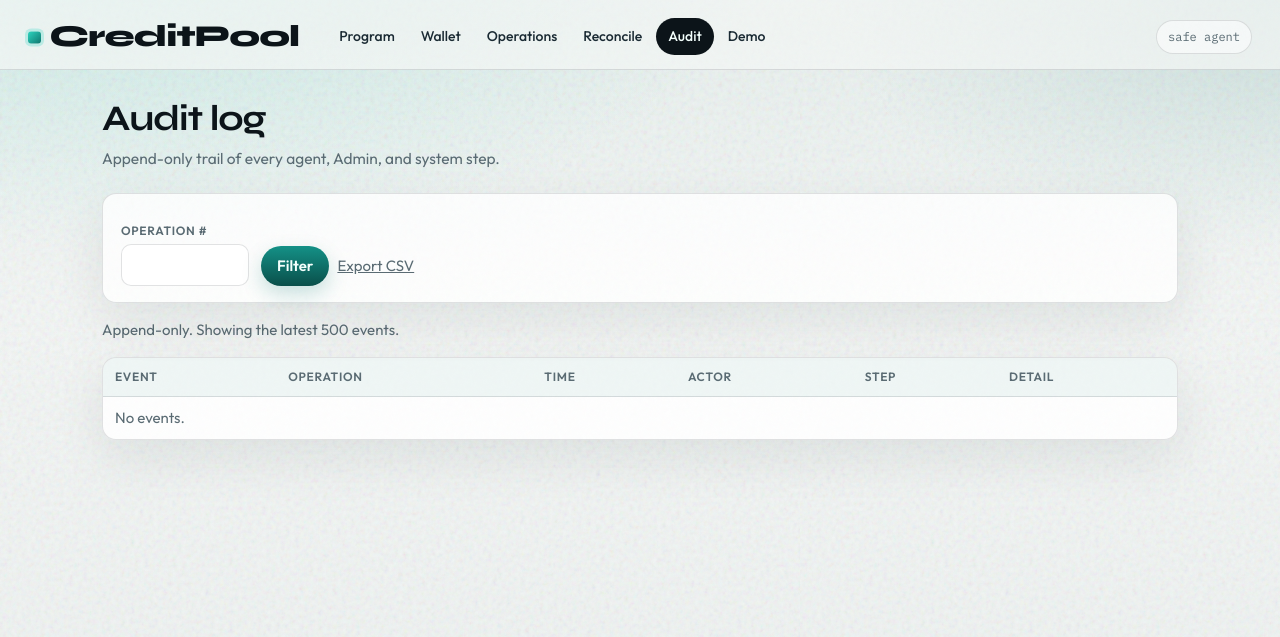
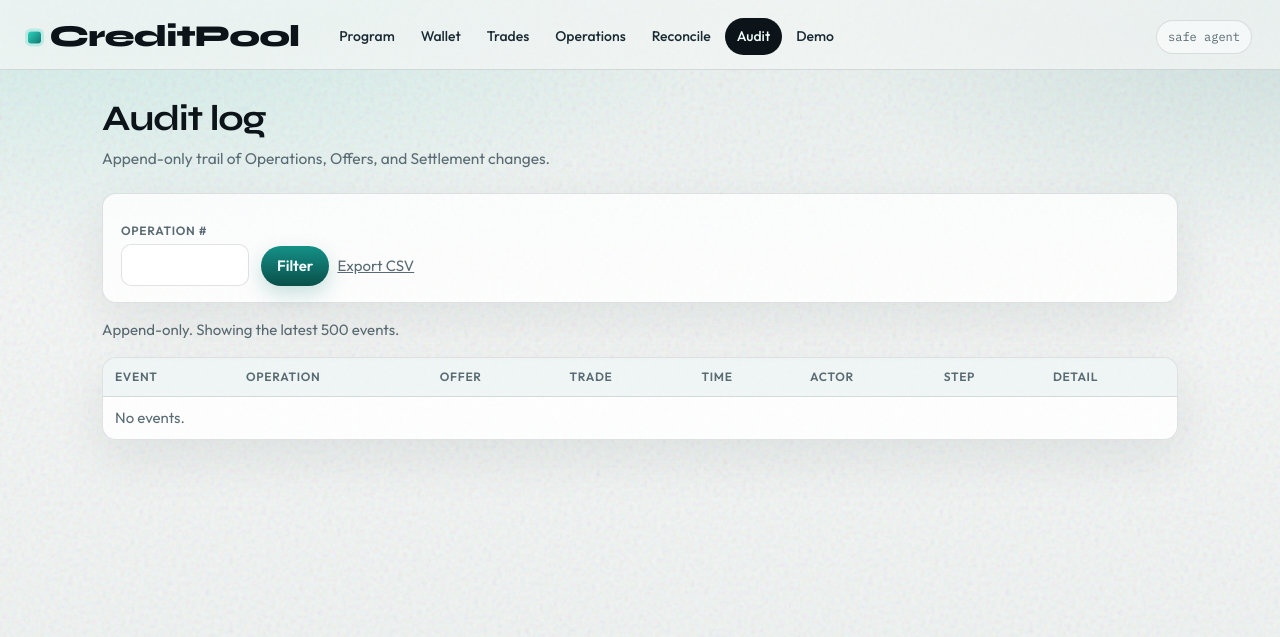
Before and after one commit to zglyn/Money-Talks-2, a FastAPI app: page /audit in a window 1280 px wide. Shown: the top 637 px of the page. Run offline with FastAPI, Linux system fonts and the light colour scheme; data that the repository does not hold is empty.

Commit message:
feat(trades): show Offers and Trades on the board
The board posts, cancels, and accepts an Offer.
Approve Credit runs the same Operations processor as the queue.

Co-authored-by: Liyan Cheung <zglyn@users.noreply.github.com>

```diff
--- a/src/creditpool/app.py
+++ b/src/creditpool/app.py
@@ -29,14 +29,23 @@ TEMPLATES.env.filters["when"] = lambda ts: (
 TEMPLATES.env.filters["secs_left"] = lambda expires, now: max(0, int(expires - now))
 
 
-def _cents(amount: str) -> int:
+def _cents(amount: str, *, allow_zero: bool = False) -> int:
     try:
         cents = int((Decimal(amount) * 100).to_integral_exact())
     except (InvalidOperation, ValueError):
         raise HTTPException(400, f"not a dollar amount: {amount!r}")
-    if cents <= 0:
+    if cents < 0 or (cents == 0 and not allow_zero):
         raise HTTPException(400, "amount must be positive")
     return cents
+
+
+def _invoke(fn, *args, **kwargs):
+    try:
+        return fn(*args, **kwargs)
+    except LookupError as exc:
+        raise HTTPException(404, str(exc)) from exc
+    except ValueError as exc:
+        raise HTTPException(400, str(exc)) from exc
 
 
 def _back(path: str, msg: str) -> RedirectResponse:
@@ -208,6 +217,64 @@ def create_app(db_path: str | None = None) -> FastAPI:
         op = _submit(conn, "request", team_id, amount, key)
         return _back("/operations", f"Request queued as Operation #{op.id}")
 
+    @app.get("/trades")
+    def trades(request: Request, conn: sqlite3.Connection = Conn):
+        views = report.programs(conn)
+        teams = [(p, t) for p in views for t in p.teams if not t.is_pool]
+        open_offers = report.offers(conn, "open")
+        return page(
+            request, "trades.html", teams=teams, offers=open_offers, trades=report.trades(conn),
+            key=uuid.uuid4().hex[:12],
+            accept_keys={row["id"]: uuid.uuid4().hex[:12] for row in open_offers},
+        )
+
+    @app.post("/trades/offers")
+    def post_offer(
+        team_id: int = Form(), amount: str = Form(), settlement_ask: str = Form(),
+        note: str = Form(""), key: str = Form(""),
+        conn: sqlite3.Connection = Conn,
+    ):
+        team = conn.execute("SELECT * FROM teams WHERE id = ?", (team_id,)).fetchone()
+        if team is None or team["is_pool"]:
+            raise HTTPException(400, "pick a Team")
+        offer = _invoke(
+            money.post_offer, conn, team["program_id"], team_id, _cents(amount),
+            _cents(settlement_ask, allow_zero=True), f"ui-offer-{key or uuid.uuid4().hex}",
+            note.strip(),
+        )
+        return _back("/trades", f"Offer #{offer.id} posted")
+
+    @app.post("/trades/offers/{offer_id}/cancel")
+    def cancel_offer(offer_id: int, conn: sqlite3.Connection = Conn):
+        offer = _invoke(money.cancel_offer, conn, offer_id)
+        return _back("/trades", f"Offer #{offer.id} cancelled")
+
+    @app.post("/trades/accept")
+    def accept_offer(
+        offer_id: int = Form(), to_team_id: int = Form(), key: str = Form(""),
+        approve: str = Form(""),
+        conn: sqlite3.Connection = Conn,
+    ):
+        trade = _invoke(
+            money.accept_offer, conn, offer_id, to_team_id,
+            f"ui-trade-{key or uuid.uuid4().hex}",
+            agent_version=app.state.agent_version,
+        )
+        op = money.get_operation(conn, trade.operation_id)
+        if approve == "1" and op.status is money.Status.REQUESTED:
+            claim_and_process_loop(conn, "ui-trade", default_llm())
+            op = money.get_operation(conn, trade.operation_id)
+        if op.status is money.Status.REQUESTED:
+            return _back("/trades", f"Trade #{trade.id} queued Reallocate #{op.id}")
+        return _back("/trades", f"Trade #{trade.id} Reallocate #{op.id} {op.status.value}")
+
+    @app.post("/trades/{trade_id}/settlement")
+    def record_settlement(
+        trade_id: int, status: str = Form(), conn: sqlite3.Connection = Conn,
+    ):
+        trade = _invoke(money.record_settlement, conn, trade_id, status)
+        return _back("/trades", f"Trade #{trade.id} Settlement {trade.settlement_status.value}")
+
     @app.get("/operations")
     def operations(request: Request, status: str | None = None, conn: sqlite3.Connection = Conn):
         return page(
@@ -243,10 +310,10 @@ def create_app(db_path: str | None = None) -> FastAPI:
         events = report.audit_events(conn, operation_id)
         buf = io.StringIO()
         w = csv.writer(buf)
-        w.writerow(["id", "operation_id", "created_at", "actor", "step", "detail"])
+        w.writerow(["id", "operation_id", "offer_id", "trade_id", "created_at", "actor", "step", "detail"])
         for e in events:
             w.writerow([
-                e["id"], e["operation_id"],
+                e["id"], e["operation_id"] or "", e["offer_id"] or "", e["trade_id"] or "",
                 datetime.fromtimestamp(e["created_at"], timezone.utc).isoformat(),
                 e["actor"], e["step"], e["detail"],
             ])
--- a/src/creditpool/templates/audit.html
+++ b/src/creditpool/templates/audit.html
@@ -3,7 +3,7 @@
 {% block content %}
 <div class="page-head">
   <h1>Audit log</h1>
-  <p>Append-only trail of every agent, Admin, and system step.</p>
+  <p>Append-only trail of Operations, Offers, and Settlement changes.</p>
 </div>
 <form method="get" action="/audit" class="panel" style="display:flex; flex-wrap:wrap; gap:12px; align-items:end;">
   <div>
@@ -18,12 +18,17 @@
 </form>
 <p class="muted">Append-only. {{ "Showing the latest 500 events." if operation_id is none else "Showing one Operation." }}</p>
 <table>
-  <tr><th>Event</th><th>Operation</th><th>Time</th><th>Actor</th><th>Step</th><th>Detail</th></tr>
+  <tr><th>Event</th><th>Operation</th><th>Offer</th><th>Trade</th><th>Time</th><th>Actor</th><th>Step</th><th>Detail</th></tr>
   {% for e in events %}
-  <tr><td>{{ e.id }}</td><td><a href="/audit?operation_id={{ e.operation_id }}">{{ e.operation_id }}</a></td>
-    <td>{{ e.created_at|when }}</td><td>{{ e.actor }}</td><td>{{ e.step }}</td><td>{{ e.detail }}</td></tr>
+  <tr>
+    <td>{{ e.id }}</td>
+    <td>{% if e.operation_id %}<a href="/audit?operation_id={{ e.operation_id }}">{{ e.operation_id }}</a>{% else %}—{% endif %}</td>
+    <td>{{ e.offer_id or "—" }}</td>
+    <td>{{ e.trade_id or "—" }}</td>
+    <td>{{ e.created_at|when }}</td><td>{{ e.actor }}</td><td>{{ e.step }}</td><td>{{ e.detail }}</td>
+  </tr>
   {% else %}
-  <tr><td colspan="6" class="muted">No events.</td></tr>
+  <tr><td colspan="8" class="muted">No events.</td></tr>
   {% endfor %}
 </table>
 {% endblock %}
--- a/src/creditpool/templates/base.html
+++ b/src/creditpool/templates/base.html
@@ -326,6 +326,7 @@
       {% set path = request.url.path %}
       <a href="/" class="{{ 'active' if path == '/' else '' }}">Program</a>
       <a href="/wallet" class="{{ 'active' if path.startswith('/wallet') else '' }}">Wallet</a>
+      <a href="/trades" class="{{ 'active' if path.startswith('/trades') else '' }}">Trades</a>
       <a href="/operations" class="{{ 'active' if path.startswith('/operations') else '' }}">Operations</a>
       <a href="/reconciliation" class="{{ 'active' if path.startswith('/reconciliation') else '' }}">Reconcile</a>
       <a href="/audit" class="{{ 'active' if path.startswith('/audit') else '' }}">Audit</a>
```
Also changed, not shown: src/creditpool/report.py (+24 -0 lines), src/creditpool/templates/operations.html (+6 -4 lines), src/creditpool/templates/trades.html (added, +103 -0 lines), tests/test_demo.py (+117 -2 lines).
